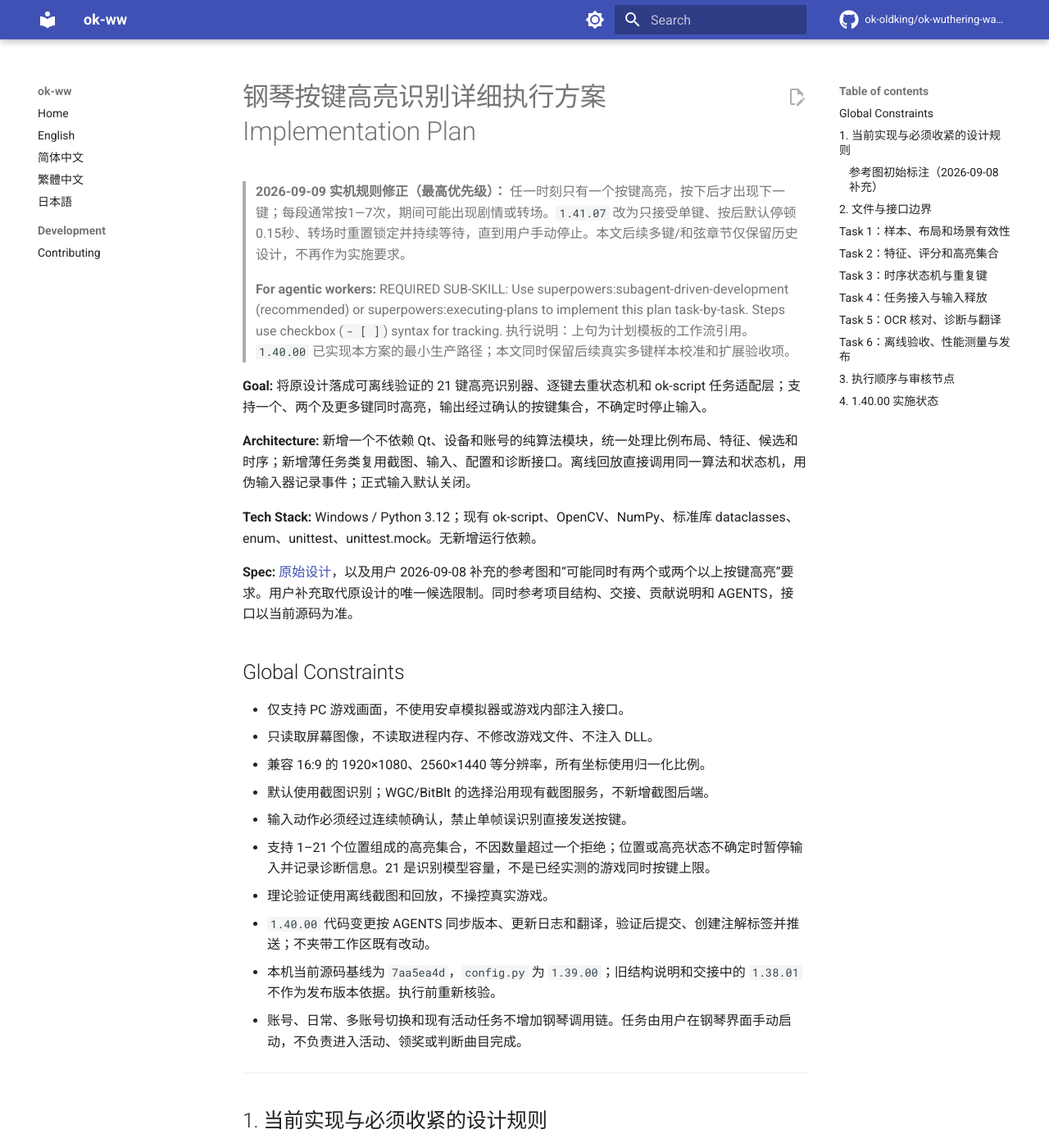
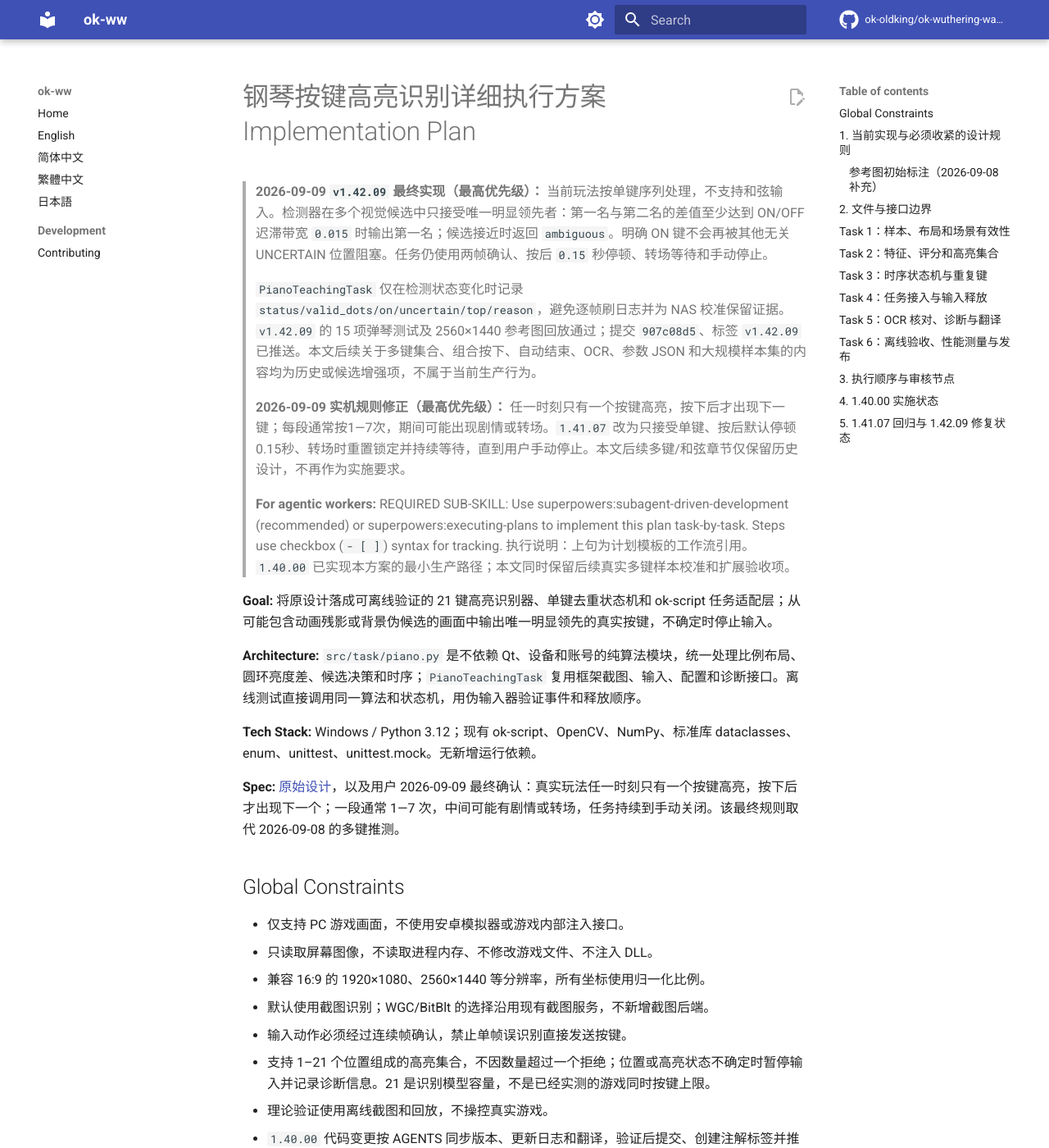
Before and after one commit to xihuojun2020-tech/okww-custom, an MkDocs documentation site: the page built from docs/superpowers/plans/2026-09-08-piano-key-highlight-execution.md, in a window 1280 px wide and 1400 px high. Shown: the whole window at 82% size. Built offline with MkDocs 1.6.1 and Material for MkDocs 9.7.7, drawn with Linux system fonts in a browser that asks for light colours; comment, search, counter and statistics services are not loaded; some of the changed text lies outside the part shown.

Commit message:
docs: record piano highlight regression fix

````diff
--- a/docs/superpowers/plans/2026-09-08-piano-key-highlight-execution.md
+++ b/docs/superpowers/plans/2026-09-08-piano-key-highlight-execution.md
@@ -1,17 +1,21 @@
 # 钢琴按键高亮识别详细执行方案 Implementation Plan
+
+> **2026-09-09 `v1.42.09` 最终实现（最高优先级）：** 当前玩法按单键序列处理，不支持和弦输入。检测器在多个视觉候选中只接受唯一明显领先者：第一名与第二名的差值至少达到 ON/OFF 迟滞带宽 `0.015` 时输出第一名；候选接近时返回 `ambiguous`。明确 ON 键不会再被其他无关 UNCERTAIN 位置阻塞。任务仍使用两帧确认、按后 `0.15` 秒停顿、转场等待和手动停止。
+
+> `PianoTeachingTask` 仅在检测状态变化时记录 `status/valid_dots/on/uncertain/top/reason`，避免逐帧刷日志并为 NAS 校准保留证据。`v1.42.09` 的 15 项弹琴测试及 2560×1440 参考图回放通过；提交 `907c08d5`、标签 `v1.42.09` 已推送。本文后续关于多键集合、组合按下、自动结束、OCR、参数 JSON 和大规模样本集的内容均为历史或候选增强项，不属于当前生产行为。
 
 > **2026-09-09 实机规则修正（最高优先级）：** 任一时刻只有一个按键高亮，按下后才出现下一键；每段通常按1—7次，期间可能出现剧情或转场。`1.41.07` 改为只接受单键、按后默认停顿0.15秒、转场时重置锁定并持续等待，直到用户手动停止。本文后续多键/和弦章节仅保留历史设计，不再作为实施要求。
 
 > **For agentic workers:** REQUIRED SUB-SKILL: Use superpowers:subagent-driven-development (recommended) or superpowers:executing-plans to implement this plan task-by-task. Steps use checkbox (`- [ ]`) syntax for tracking.
 > 执行说明：上句为计划模板的工作流引用。`1.40.00` 已实现本方案的最小生产路径；本文同时保留后续真实多键样本校准和扩展验收项。
 
-**Goal:** 将原设计落成可离线验证的 21 键高亮识别器、逐键去重状态机和 ok-script 任务适配层；支持一个、两个及更多键同时高亮，输出经过确认的按键集合，不确定时停止输入。
+**Goal:** 将原设计落成可离线验证的 21 键高亮识别器、单键去重状态机和 ok-script 任务适配层；从可能包含动画残影或背景伪候选的画面中输出唯一明显领先的真实按键，不确定时停止输入。
 
-**Architecture:** 新增一个不依赖 Qt、设备和账号的纯算法模块，统一处理比例布局、特征、候选和时序；新增薄任务类复用截图、输入、配置和诊断接口。离线回放直接调用同一算法和状态机，用伪输入器记录事件；正式输入默认关闭。
+**Architecture:** `src/task/piano.py` 是不依赖 Qt、设备和账号的纯算法模块，统一处理比例布局、圆环亮度差、候选决策和时序；`PianoTeachingTask` 复用框架截图、输入、配置和诊断接口。离线测试直接调用同一算法和状态机，用伪输入器验证事件和释放顺序。
 
 **Tech Stack:** Windows / Python 3.12；现有 ok-script、OpenCV、NumPy、标准库 dataclasses、enum、unittest、unittest.mock。无新增运行依赖。
 
-**Spec:** [原始设计](2026-09-08-piano-key-highlight-detection.md)，以及用户 2026-09-08 补充的参考图和“可能同时有两个或两个以上按键高亮”要求。用户补充取代原设计的唯一候选限制。同时参考项目结构、交接、贡献说明和 AGENTS，接口以当前源码为准。
+**Spec:** [原始设计](2026-09-08-piano-key-highlight-detection.md)，以及用户 2026-09-09 最终确认：真实玩法任一时刻只有一个按键高亮，按下后才出现下一个；一段通常 1—7 次，中间可能有剧情或转场，任务持续到手动关闭。该最终规则取代 2026-09-08 的多键推测。
 
 ## Global Constraints
 
@@ -413,4 +417,27 @@ def _release_pressed(self):
 
 实现采用 ponytail 原则收敛了首版范围：固定位置已经能确定字母，因此没有加入 OCR；单张参考图能够稳定区分 S，无需先引入历史基线、JSON 参数层或新的视觉框架。新增合成单键/多键、逐键去重、长帧间隔和异常释放测试；原始 1440p 参考图及其等比 1080p 图均只识别到 S。全量回归为 91 个测试文件、903 项用例，895 通过、8 项原有跳过。
 
-尚未具备用户真实多键连续帧和独立 1080p 实拍素材，因此真实和弦时序、UI 缩放变化、长按音符和统计准确率仍属实机验收项。用户补充的多键要求取代原设计中与之冲突的单键条款。
+本节记录 `1.40.00` 当时的多键假设；该假设后来被实机规则推翻。当前不再把真实和弦时序作为验收项，生产行为以第 5 节的单键判定为准；独立 1080p 实拍、UI 缩放变化和动态帧分数分布仍待实机补充。
+
+## 5. `1.41.07` 回归与 `1.42.09` 修复状态
+
+`v1.40.00` 与 `v1.41.07` 的坐标、圆环掩模、`0.075/0.060` ON/OFF 阈值和 18/21 圆点门禁相同。检测层唯一会让旧版产生事件而新版整帧停止的新分支，是 `v1.41.07` 对 `len(on) > 1` 的无条件拒绝。它把“游戏只有一个真实高亮”错误等同于“图像永远只有一个过阈值候选”，动态光效中的弱伪候选因此阻断两帧确认。
+
+`v1.42.09` 使用现有迟滞带宽作为最小领先差，不增加用户配置和新依赖：
+
+```text
+ON 候选按 score 降序排列
+没有 ON，存在 UNCERTAIN  → ambiguous
+只有一个 ON             → candidate(best)
+多个 ON，best-second<.015 → ambiguous
+多个 ON，best-second≥.015 → candidate(best)
+```
+
+状态机仍只接收零个或一个可执行键，竞争候选不会产生事件。任务状态变化日志示例：
+
+```text
+弹琴检测 status=ambiguous valid_dots=21/21 on=S,Y uncertain=S,Y top=S:0.100,Y:0.095,R:0.047 reason=competing highlights
+弹琴检测 status=candidate valid_dots=21/21 on=S uncertain=- top=S:0.110,Y:0.081,R:0.047 reason=dominant highlight over Y
+```
+
+验证结果：`tests/TestPianoTeaching.py` 15 项通过；参考图输出 `candidate ('S',)`，前三名 `S=0.11028`、`Y=0.05497`、`R=0.04747`。这些结果不替代新版本动态实机验收；若 NAS 日志显示真实高亮与伪候选长期差值小于 `0.015`，应先用对应完整 16:9 原始帧复核光环采样，再调整判定参数。
````
Also changed, not shown: docs/superpowers/plans/2026-09-08-piano-key-highlight-detection.md (+12 -1 lines).
